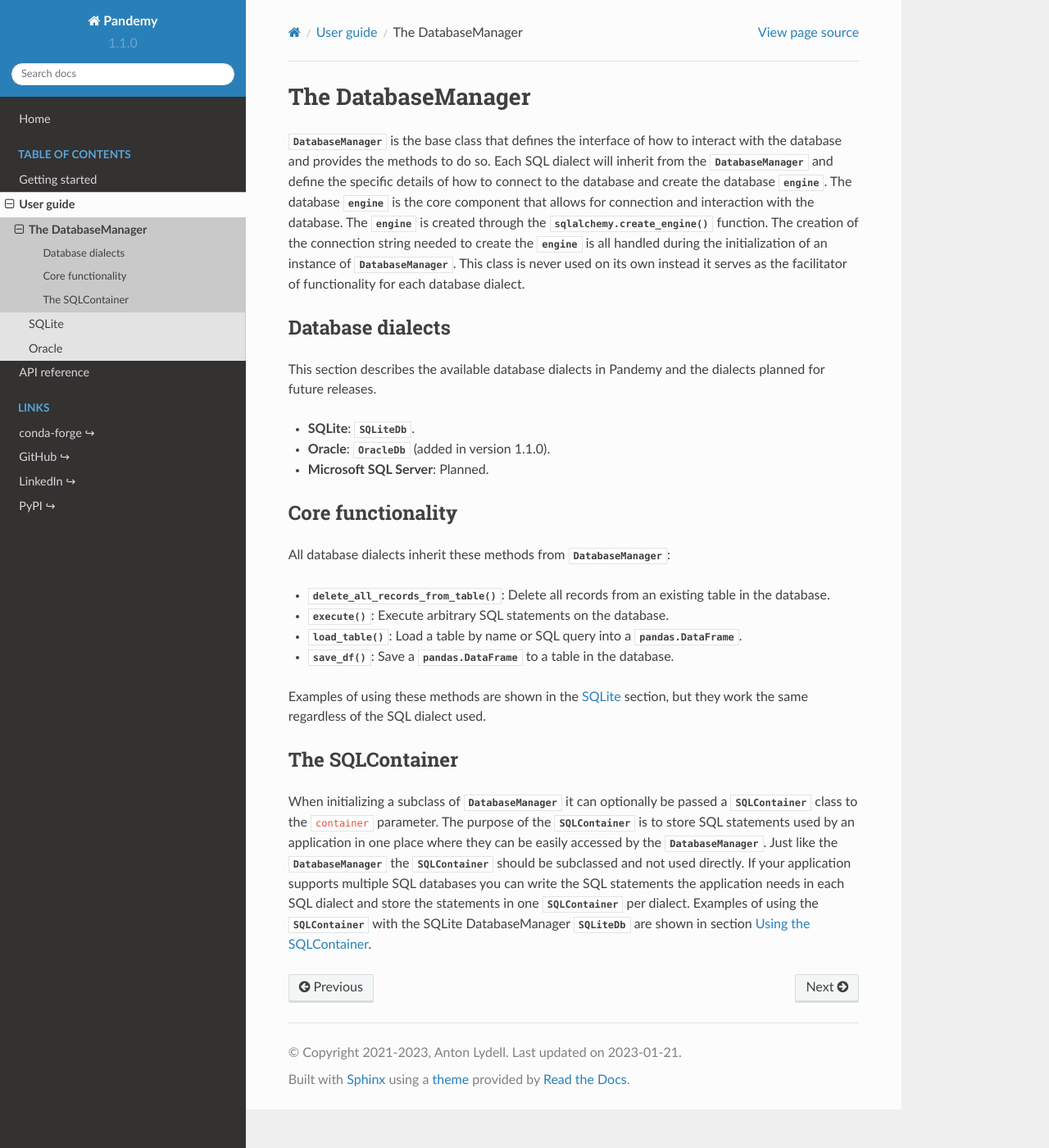
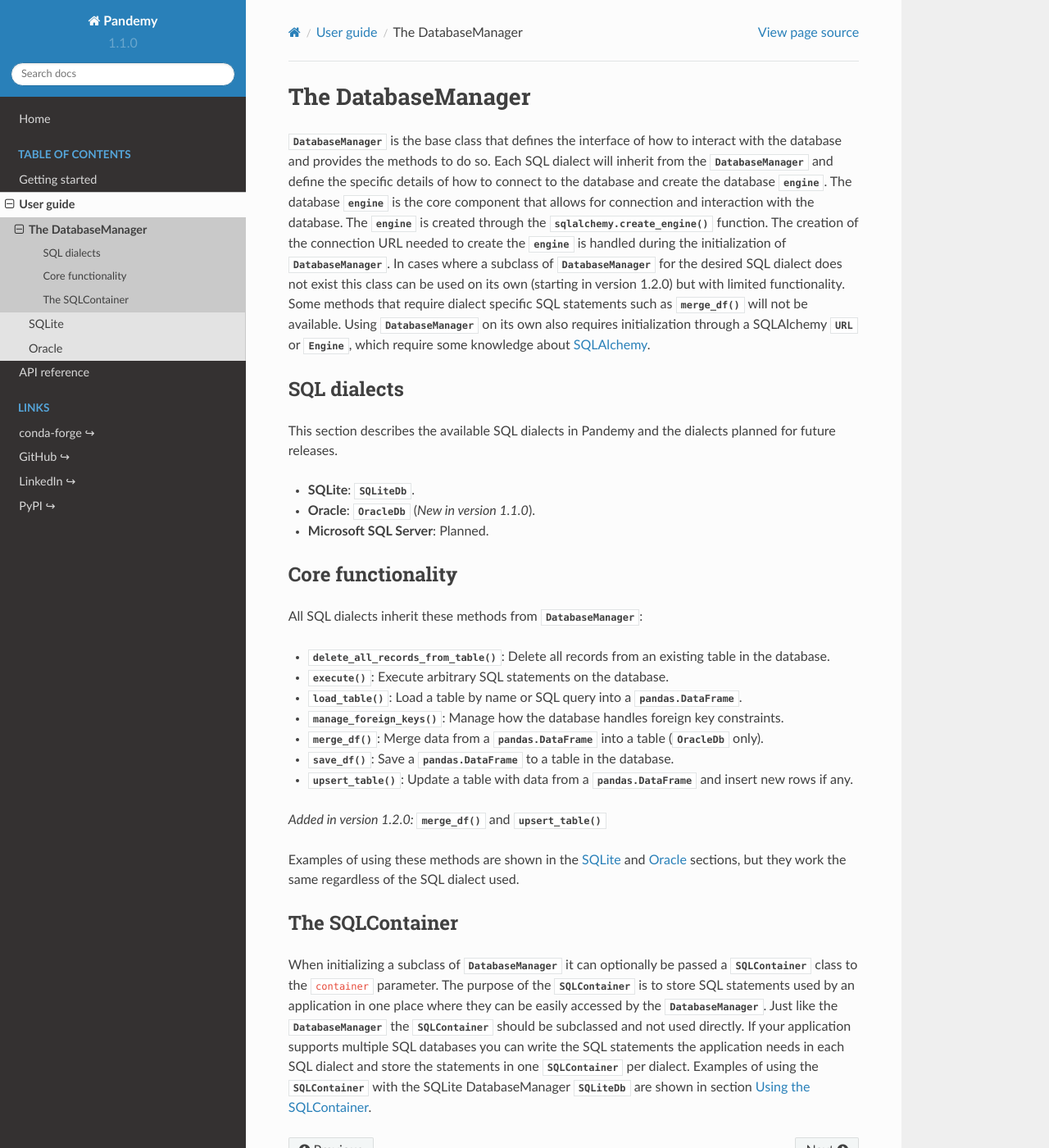
Before and after one commit to antonlydell/Pandemy, a Sphinx documentation site: the page built from docs/source/user_guide/databasemanager.rst, in a window 1280 px wide and 1400 px high. Shown: the whole window at 82% size. Built offline with Sphinx 7.4.7 and the Read the Docs theme 2.0.0, drawn with Linux system fonts in a browser that asks for light colours.

Commit message:
Updated section about the DatabaseManager in the User guide
Added info about that the DatabaseManager can be initialized directly in version 1.2.0.
Added info about the new methods `merge_df` and `upsert_table`.
Improved the text quality and renamed database dialects to SQL dialects.

```diff
--- a/docs/source/user_guide/databasemanager.rst
+++ b/docs/source/user_guide/databasemanager.rst
@@ -6,19 +6,24 @@ the database and provides the methods to do so. Each SQL dialect will inherit fr
 and define the specific details of how to connect to the database and create the database :class:`engine <sqlalchemy.engine.Engine>`.
 The database :class:`engine <sqlalchemy.engine.Engine>` is the core component that allows for connection and interaction with the database.
 The :class:`engine <sqlalchemy.engine.Engine>` is created through the :func:`sqlalchemy.create_engine` function. The creation of the
-connection string needed to create the :class:`engine <sqlalchemy.engine.Engine>` is all handled during the initialization of an
-instance of :class:`DatabaseManager <pandemy.DatabaseManager>`. This class is never used on its own instead it serves as the facilitator
-of functionality for each database dialect.
+connection URL needed to create the :class:`engine <sqlalchemy.engine.Engine>` is handled during the initialization of
+:class:`DatabaseManager <pandemy.DatabaseManager>`. In cases where a subclass of :class:`~pandemy.DatabaseManager` for the desired SQL dialect
+does not exist this class can be used on its own (starting in version 1.2.0) but with limited functionality. Some methods that require dialect
+specific SQL statements such as :meth:`~pandemy.DatabaseManager.merge_df` will not be available. Using :class:`~pandemy.DatabaseManager` on its
+own also requires initialization through a SQLAlchemy :class:`URL <sqlalchemy.engine.URL>` or :class:`Engine <sqlalchemy.engine.Engine>`,
+which require some knowledge about `SQLAlchemy`_.
+
+.. _SQLAlchemy: https://docs.sqlalchemy.org/en/14/core/engines.html#engine-configuration
 
 
-Database dialects
------------------
+SQL dialects
+------------
 
-This section describes the available database dialects in Pandemy and the dialects planned for future releases.
+This section describes the available SQL dialects in Pandemy and the dialects planned for future releases.
 
 - **SQLite**: :class:`SQLiteDb <pandemy.SQLiteDb>`.
 
-- **Oracle**: :class:`OracleDb <pandemy.OracleDb>` (added in version 1.1.0).
+- **Oracle**: :class:`OracleDb <pandemy.OracleDb>` (*New in version 1.1.0*).
 
 - **Microsoft SQL Server**: Planned.
 
@@ -26,17 +31,28 @@ This section describes the available database dialects in Pandemy and the dialec
 Core functionality
 ------------------
 
-All database dialects inherit these methods from :class:`DatabaseManager <pandemy.DatabaseManager>`:
+All SQL dialects inherit these methods from :class:`DatabaseManager <pandemy.DatabaseManager>`:
 
-- :meth:`delete_all_records_from_table() <pandemy.DatabaseManager.delete_all_records_from_table>`: Delete all records from an existing table in the database.
+- :meth:`~pandemy.DatabaseManager.delete_all_records_from_table`: Delete all records from an existing table in the database.
 
-- :meth:`execute() <pandemy.DatabaseManager.execute>`: Execute arbitrary SQL statements on the database.
+- :meth:`~pandemy.DatabaseManager.execute`: Execute arbitrary SQL statements on the database.
 
-- :meth:`load_table() <pandemy.DatabaseManager.load_table>`: Load a table by name or SQL query into a :class:`pandas.DataFrame`.
+- :meth:`~pandemy.DatabaseManager.load_table`: Load a table by name or SQL query into a :class:`pandas.DataFrame`.
 
-- :meth:`save_df() <pandemy.DatabaseManager.save_df>`: Save a :class:`pandas.DataFrame` to a table in the database.
+- :meth:`~pandemy.DatabaseManager.manage_foreign_keys`: Manage how the database handles foreign key constraints.
 
-Examples of using these methods are shown in the :doc:`sqlite/index` section, but they work the same regardless of the SQL dialect used.
+- :meth:`~pandemy.DatabaseManager.merge_df`: Merge data from a :class:`pandas.DataFrame` into a table (:class:`~pandemy.OracleDb` only).
+
+- :meth:`~pandemy.DatabaseManager.save_df`: Save a :class:`pandas.DataFrame` to a table in the database.
+
+- :meth:`~pandemy.DatabaseManager.upsert_table`: Update a table with data from a :class:`pandas.DataFrame` and insert new rows if any.
+
+
+.. versionadded:: 1.2.0
+   :meth:`~pandemy.DatabaseManager.merge_df` and :meth:`~pandemy.DatabaseManager.upsert_table`
+
+
+Examples of using these methods are shown in the :doc:`sqlite/index` and :doc:`oracle/index` sections, but they work the same regardless of the SQL dialect used.
 
 
 The SQLContainer
```
